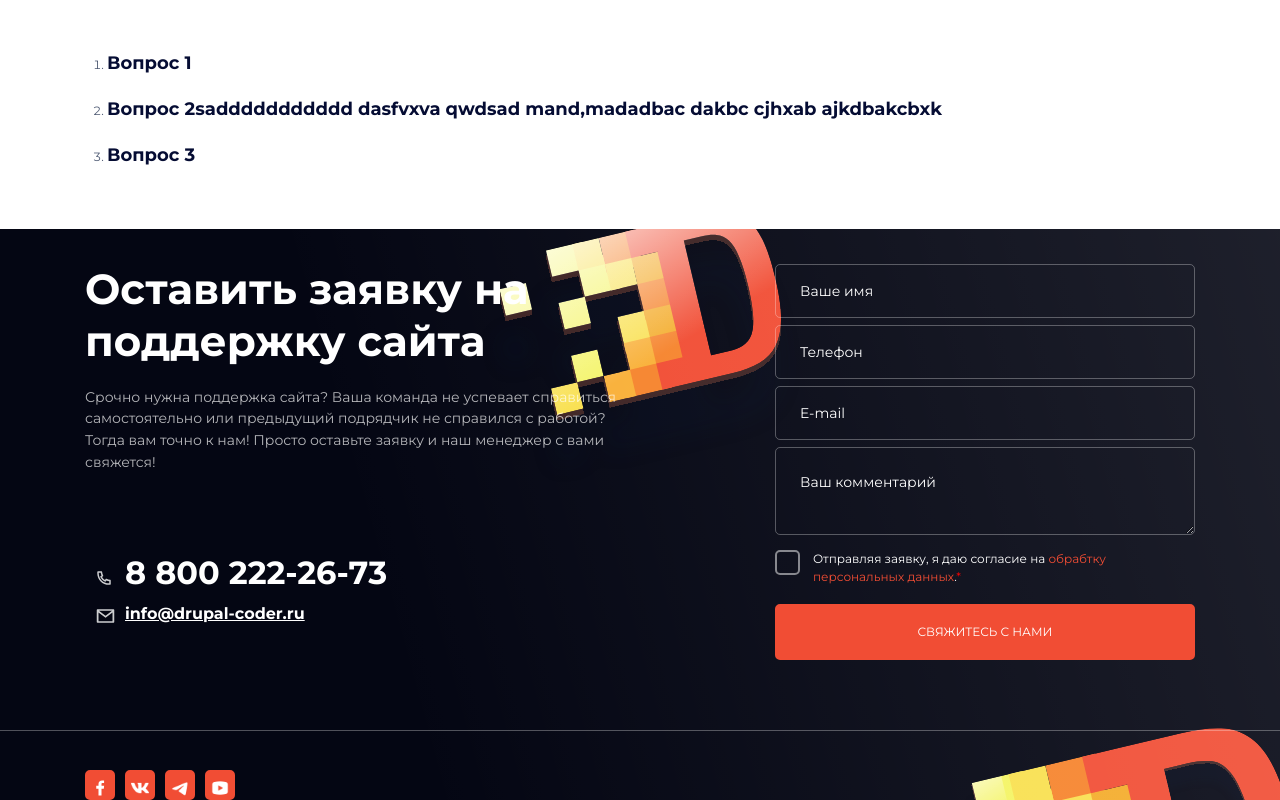
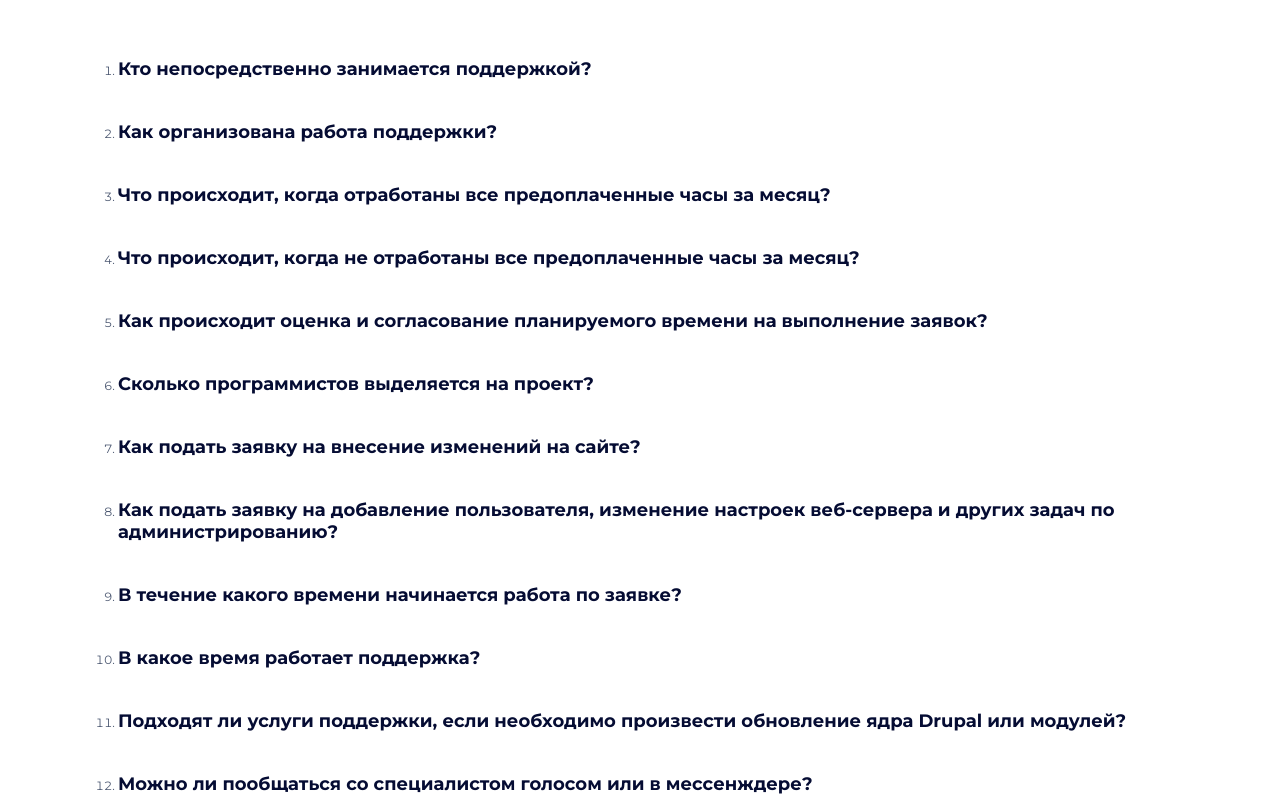
Before and after one commit to ChristielBel/ChristielBel.github.io, a Vue app in the folder project/: page / in a window 1280 px wide. Shown: the part 3480-4280 px from the top of the page. Built offline with nearby package versions, Linux system fonts and the light colour scheme.

Commit message:
add answers and questions, fixed

```diff
--- a/project/src/components/Faq.vue
+++ b/project/src/components/Faq.vue
@@ -6,12 +6,30 @@ export default {
     components: { FaqBlock },
     data: () => {
         return {
-            header1: "Вопрос 1",
-            header2: "Вопрос 2saddddddddddd dasfvxva      qwdsad mand,madadbac dakbc cjhxab ajkdbakcbxk",
-            header3: "Вопрос 3",
-            text1: "Ответ 1.",
-            text2: "Ответ 2.",
-            text3: "Ответ 3djalkjdanldnalnd danjkdka dbajbd haidgj gjsa ygqe uab adag kagsdahdakd hjkasahj uqwhk gdhka lanldlkjlskjadl.",
+            header1: "Кто непосредственно занимается поддержкой?",
+            header2: "Как организована работа поддержки?",
+            header3: "Что происходит, когда отработаны все предоплаченные часы за месяц?",
+            header4: "Что происходит, когда не отработаны все предоплаченные часы за месяц?",
+            header5: "Как происходит оценка и согласование планируемого времени на выполнение заявок?",
+            header6: "Сколько программистов выделяется на проект?",
+            header7: "Как подать заявку на внесение изменений на сайте?",
+            header8: "Как подать заявку на добавление пользователя, изменение настроек веб-сервера и других задач по администрированию?",
+            header9: "В течение какого времени начинается работа по заявке?",
+            header10: "В какое время работает поддержка?",
+            header11: "Подходят ли услуги поддержки, если необходимо произвести обновление ядра Drupal или модулей?",
+            header12: "Можно ли пообщаться со специалистом голосом или в мессенждере?",
+            text1: "Сайты поддерживают штатные сотрудники ООО «Инитлаб», г. Краснодар, прошедшие специальное обучение и имеющие опыт работы с Друпал от 4 до 15 лет: 8 web-разработчиков, 2 специалиста по SEO, 4 системных администратора",
+            text2: "Работа поддержки организована в виде предоставления технической помощи, исправления ошибок, обновления контента и модулей, а также обеспечения безопасности сайта.",
+            text3: "Если отработаны все предоплаченные часы за месяц, дополнительные часы могут быть оплачены дополнительно",
+            text4:"Если не отработаны все предоплаченные часы за месяц, то они переносятся на следующий месяц.",
+            text5:"Оценка и согласование планируемого времени на выполнение заявок обычно происходит через общение с менеджером проекта или ответственным за поддержку специалистом.",
+            text6:"Количество программистов, выделенных на проект, также может различаться в зависимости от сложности и объема работ.",
+            text7:"Заявку на внесение изменений на сайте обычно можно подать через специальную форму на сайте или через электронную почту.",
+            text8:"Заявку на добавление пользователя, изменение настроек веб-сервера и другие задачи по администрированию можно подать через форму на сайте или по электронной почте.",
+            text9:"Время начала работы по заявке обычно зависит от ее приоритета и загруженности команды по поддержке.",
+            text10:"Время работы поддержки также может различаться, но обычно это стандартный рабочий день с возможностью круглосуточной поддержки в случае чрезвычайных ситуаций.",
+            text11:"Услуги поддержки обычно включают в себя и обновление ядра Drupal и модулей.",
+            text12:"Да, можно пообщаться со специалистом голосом или в мессенджере. Обычно для этого используются телефонные звонки, а также мессенджеры, такие как WhatsApp, Telegram, Skype и другие. Это позволяет заказчикам быстро и удобно общаться с командой поддержки для обсуждения вопросов и уточнения деталей.",
         }
     }
 }
@@ -32,6 +50,15 @@ export default {
                     <FaqBlock :header="header1" :text="text1" />
                     <FaqBlock :header="header2" :text="text2" />
                     <FaqBlock :header="header3" :text="text3" />
+                    <FaqBlock :header="header4" :text="text4" />
+                    <FaqBlock :header="header5" :text="text5" />
+                    <FaqBlock :header="header6" :text="text6" />
+                    <FaqBlock :header="header7" :text="text7" />
+                    <FaqBlock :header="header8" :text="text8" />
+                    <FaqBlock :header="header9" :text="text9" />
+                    <FaqBlock :header="header10" :text="text10" />
+                    <FaqBlock :header="header11" :text="text11" />
+                    <FaqBlock :header="header12" :text="text12" />
                 </ol>
 
             </div>
--- a/project/src/components/FaqBlock.vue
+++ b/project/src/components/FaqBlock.vue
@@ -46,20 +46,19 @@ li {
 }
 
 .button {
+    border-width: 3px;
     border-style: solid;
     border-color: white;
     background-color: white;
-
     line-height: 1.5;
-    margin-bottom: 10px;
-    padding: 5px 20px;
+    padding: 10px 30px;
     width: 100%;
-
     transition: all 0.4s ease;
 }
 
 .opened {
     border-color: #f14d34;
+    margin-bottom: 10px;
 }
 
 .advantage {
@@ -74,8 +73,8 @@ li {
     font-weight: 700;
     color: #050c33;
     line-height: 1.22;
-
     transition: all 0.4s ease;
+    margin-bottom: 15px;
 }
 
 .header-opened {
```
